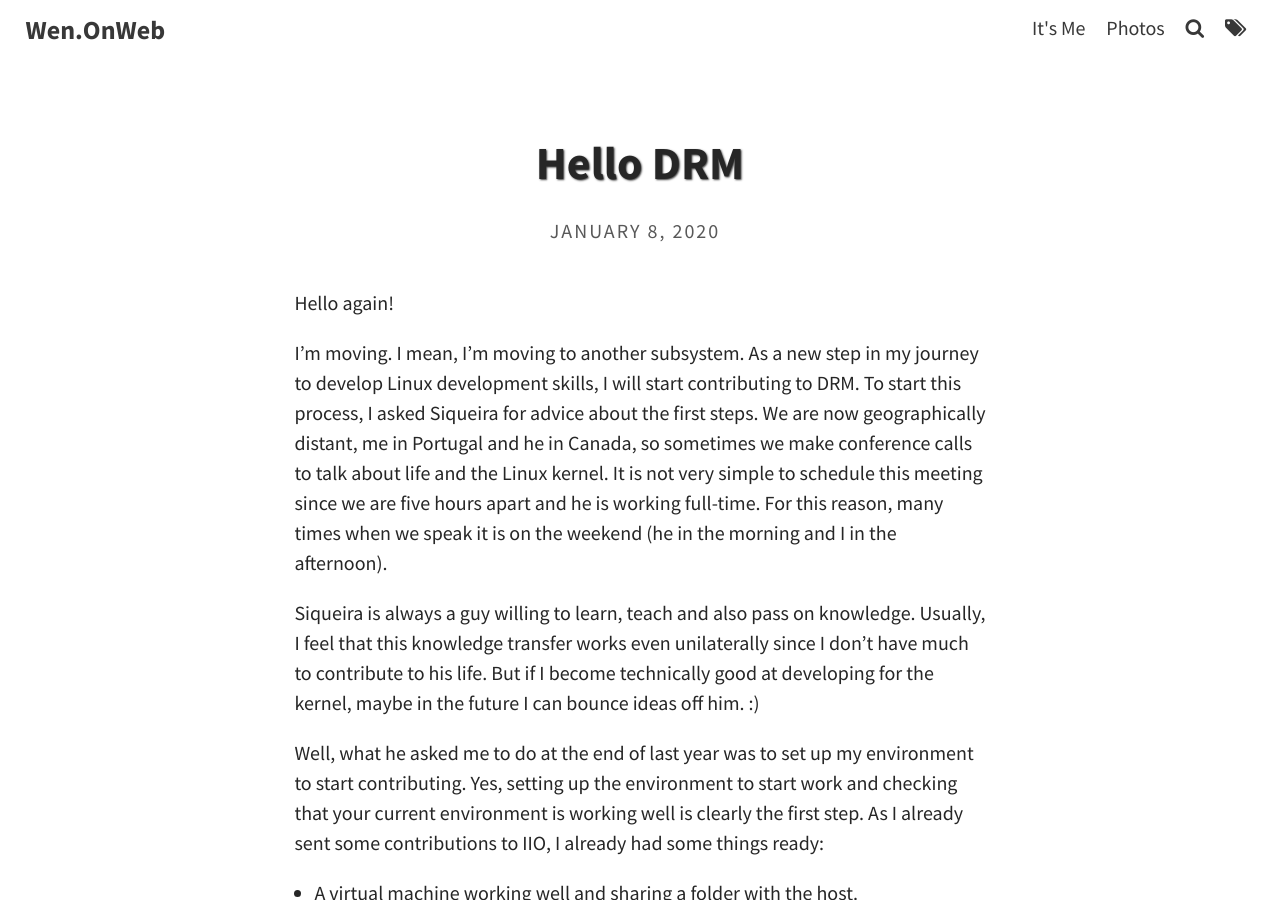
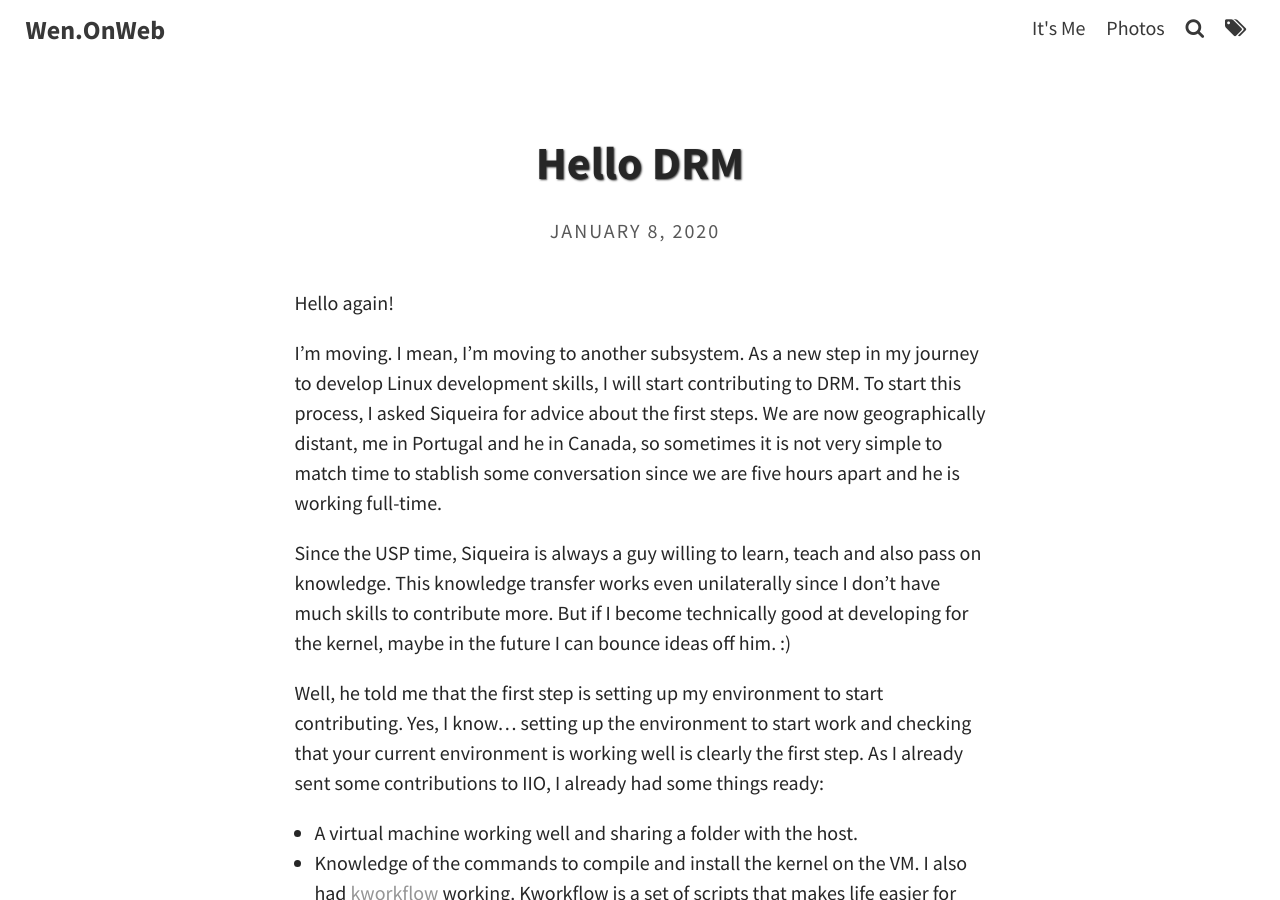
Before and after one commit to melissawen/melissawen.github.io, a Jekyll site: the page built from _posts/2020-01-08-hello-drm.md, in a window 1280 px wide and 900 px high. Built offline with Jekyll 4.4.1, drawn with Linux system fonts in a browser that asks for light colours; some of the changed text lies outside the part shown.

Commit message:
update drm post

```diff
--- a/_posts/2020-01-08-hello-drm.md
+++ b/_posts/2020-01-08-hello-drm.md
@@ -12,18 +12,17 @@ As a new step in my journey to develop Linux development skills, I will start
 contributing to DRM.
 To start this process, I asked Siqueira for advice about the first steps.
 We are now geographically distant, me in Portugal and he in Canada, so
-sometimes we make conference calls to talk about life and the Linux kernel.
-It is not very simple to schedule this meeting since we are five hours apart
-and he is working full-time. For this reason, many times when we speak it is
-on the weekend (he in the morning and I in the afternoon).
+sometimes it is not very simple to match time to stablish some conversation
+since we are five hours apart and he is working full-time.
 
-Siqueira is always a guy willing to learn, teach and also pass on knowledge.
-Usually, I feel that this knowledge transfer works even unilaterally since I
-don't have much to contribute to his life. But if I become technically good at
+Since the USP time, Siqueira is always a guy willing to learn, teach and also
+pass on knowledge.
+This knowledge transfer works even unilaterally since I
+don't have much skills to contribute more. But if I become technically good at
 developing for the kernel, maybe in the future I can bounce ideas off him. :)
 
-Well, what he asked me to do at the end of last year was to set up my environment to start contributing.
-Yes, setting up the environment to start work and checking that your current environment is working well is clearly the first step.
+Well, he told me that the first step is setting up my environment to start contributing.
+Yes, I know... setting up the environment to start work and checking that your current environment is working well is clearly the first step.
 As I already sent some contributions to IIO, I already had some things ready:
 * A virtual machine working well and sharing a folder with the host.
 * Knowledge of the commands to compile and install the kernel on the VM. I also had [kworkflow](https://github.com/kworkflow/kworkflow) working. Kworkflow is a set of scripts that makes life easier for the kernel developer, abstracting several commands that we need to use in day-to-day development activities. It was originally created by Siqueira. Some FLUSP members also have contributed and improved the code.
@@ -46,7 +45,8 @@ My host uses the Debian distro, but my VM uses Arch.
 It makes no sense to compile IGT on the host since the kernel I am going to test and work will be installed on the VM!
 I have to run commands to build and test inside my VM with the DRM kernel installed. Therefore, the right way is that my VM has all the necessary packages installed ... OK! But ... where's the list of packages for Arch? I only see Fedora and Debian.
 
-Well, I could check, for each necessary package on the list, its name on Arch (and hope that everyone is there). I got a shortcut with Siqueira, he already had the packages list on Arch (I don't know if the problem also happened with him). Wow! Thanks!
+Well, I could check, for each necessary package on the list, its name on Arch (and hope that everyone is there).
+For future works, a shortcut is this packages list:
 
 List of packages:
 
@@ -119,4 +119,4 @@ sudo IGT_FORCE_DRIVER=vkms ./tests/kms_flip  --run-subtest basic-plain-flip
 
 If you are using QEMU, you can also ensure the use of vkms disabling on .config the option : `Device Drivers> Graphics Support > DRM Support for bochs dispi vga interface (qemu stdvga)`
 
-Hey, I think I've finished these preparation steps! But Siqueira advised me to make a VM using Debian. This will ease the work portability between the VM and the Host.
+Hey, I think I've finished these preparation steps! However, for work portability between the VM and the Host, I need to redo this VM setup to use Debian (as my computer is Debian). Ok, good for memorization.
```
